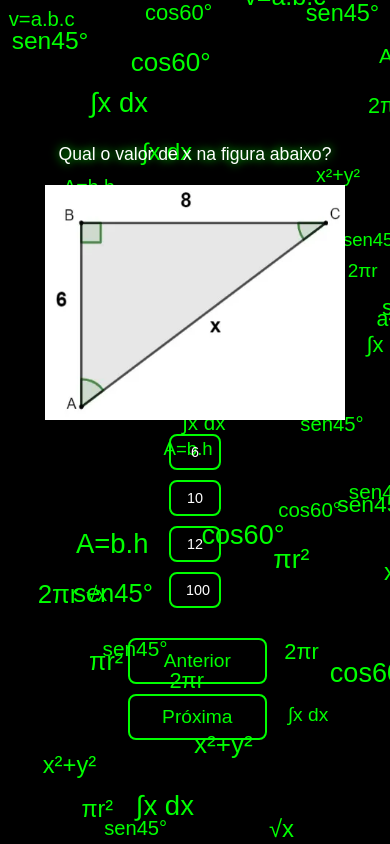
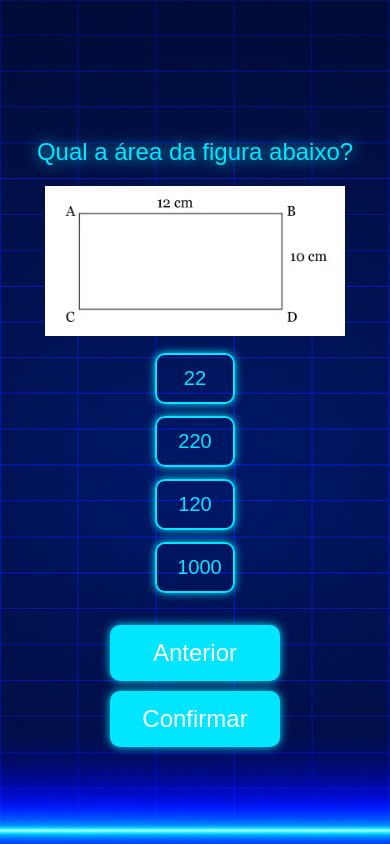
Before and after one commit to Joaquim-angelo/quiz_math, a plain HTML site: page index.html in a window 390 px wide. Both pictures are taken after a click on the button "Entrar". Drawn offline with Linux system fonts and the light colour scheme.

Commit message:
atualizando...

```diff
--- a/index.html
+++ b/index.html
@@ -3,66 +3,66 @@
 <head>
   <meta charset="UTF-8">
   <meta name="viewport" content="width=device-width, initial-scale=1.0">
-  <title>Quiz Matemática Neon Azul</title>
+  <title>Quiz Matemática PIBID</title>
   <style>
-
     body, html {
       margin: 0;
       padding: 0;
       height: 100%;
-      font-family: 'Arial bold', sans-serif;
+      font-family: 'Arial', sans-serif;
       font-size: 20px;
-      color: white ;
-      overflow: auto; /* agora permite rolagem */
+      color: #00e6ff;
+      background: #000;
+      overflow: hidden;
     }
 
-    canvas#bgCanvas {
-      position: fixed;
-      top: 0;
-      left: 0;
-      width: 100%;
-      height: 100%;
-      z-index: -1;
-      background: #000;
+    body {
+      background: url("fundo.png") no-repeat center center fixed;
+      background-size: cover;
     }
 
-    .container, .quiz-container {
+    .container, .quiz-container, .end-page {
       display: flex;
       flex-direction: column;
       justify-content: center;
       align-items: center;
       min-height: 100vh;
       text-align: center;
+      position: relative;
+      z-index: 1;
     }
 
     h1 {
       font-size: 3rem;
-      text-shadow: 0 0 10px #0f0 , 0 0 20px #0f0 ;
+      text-shadow: 0 0 20px #00e6ff, 0 0 40px #00e6ff;
     }
 
     h2 {
       font-size: 1.2rem;
       margin-bottom: 20px;
-      text-shadow: 0 0 10px #0f0 ;
+      text-shadow: 0 0 15px #00e6ff;
     }
 
-    .collaborators {
-      margin: 20px 0;
+    p{
+      color: white;
     }
 
     button {
-      background: #0f0;
-      border: none;
-      padding: 10px 30px;
+      background: transparent;
+      border: 2px solid #00e6ff;
+      padding: 12px 30px;
       font-size: 1.2rem;
-      border-radius: 8px;
+      border-radius: 10px;
       cursor: pointer;
-      color: #000;
+      color: white;
       transition: 0.3s;
+      box-shadow: 0 0 10px #00e6ff;
+      background-color: #00e6ff;
     }
 
     button:hover {
-      box-shadow: 0 0 15px #0f0, 0 0 30px #0f0;
+      background: #00e6ff22;
+      box-shadow: 0 0 20px #00e6ff, 0 0 40px #00e6ff;
     }
 
     .quiz-container {
@@ -70,48 +70,60 @@
       padding: 20px;
     }
 
+    .end-page {
+      display: none;
+      padding: 20px;
+    }
+
     .question {
       font-size: 1.5rem;
       margin-bottom: 20px;
-      text-shadow: 0 0 10px #0f0;
+      text-shadow: 0 0 15px #00e6ff;
     }
 
     .question img {
       margin: 15px auto;
       display: block;
-      border: 2px solid #0f0;
+      border: 2px solid #00e6ff;
       border-radius: 10px;
-      box-shadow: 0 0 15px #0f0;
+      box-shadow: 0 0 20px #00e6ff;
     }
 
     .options button {
       display: block;
-      margin: 10px auto;
-      padding: 10px 20px;
+      margin: 12px auto;
+      padding: 12px 20px;
       background: transparent;
-      border: 2px solid #0f0;
-      border-radius: 8px;
+      border: 2px solid #00e6ff;
+      border-radius: 10px;
       font-size: 1rem;
-      color: white;
+      color: #00e6ff;
       cursor: pointer;
       transition: 0.3s;
-      width: 250px;
+      width: 260px;
+      box-shadow: 0 0 8px #00e6ff;
     }
 
     .options button:hover {
-      background: #0ff2;
+      background: #00e6ff22;
+    }
+
+    .selected {
+      background: white !important;
     }
 
     .correct {
       background: #0f0 !important;
-      color: white !important;
-      border-color: #0f0 !important;
+      color: #000 !important;
+      border-color: #00ffcc !important;
+      box-shadow: 0 0 20px #00ffcc;
     }
 
     .wrong {
-      background: #f00 !important;
+      background: #ff0033 !important;
       color: #fff !important;
-      border-color: #f00 !important;
+      border-color: #ff0033 !important;
+      box-shadow: 0 0 20px #ff0033;
     }
 
     .nav-buttons {
@@ -119,79 +131,26 @@
     }
 
     .nav-buttons button {
-      margin: 0 10px;
-      border: 2px solid #0f0;
-      background: transparent;
-      color: #0f0;
+      margin: 0 12px;
     }
 
-    /* Responsividade para tablets */
-    @media (max-width: 1024px) {
-      h1 {
-        font-size: 2.5rem;
-      }
-      h2 {
-        font-size: 1rem;
-      }
-      .question {
-        font-size: 1.3rem;
-      }
-      .options button {
-        width: 220px;
-        font-size: 0.95rem;
-      }
-    }
-
-    /* Responsividade para celulares */
     @media (max-width: 600px) {
-      body, html {
-        font-size: 16px;
-      }
-
-      h1 {
-        font-size: 2rem;
-      }
-
-      h2 {
-        font-size: 0.9rem;
-      }
-
-      .question {
-        font-size: 1.1rem;
-      }
-
-      .question img {
-        max-width: 90% !important;
-      }
-
-      .options button {
-        width: 90%;
-        font-size: 0.9rem;
-        padding: 8px 15px;
-      }
-
-      .nav-buttons {
-        display: flex;
-        flex-direction: column;
-        gap: 10px;
-      }
-
-      .nav-buttons button {
-        width: 90%;
-      }
+      h1 { font-size: 2rem; }
+      h2 { font-size: 1rem; }
+      .question { font-size: 1.2rem; }
+      .options button { width: 90%; }
+      .nav-buttons { display: flex; flex-direction: column; gap: 10px; }
     }
   </style>
 </head>
 <body>
-  <canvas id="bgCanvas"></canvas>
-
   <!-- Página inicial -->
   <div class="container" id="start-page">
-    <h1 style="color: #0f0;">Quiz Matemática</h1>
+    <h1>Quiz Matemática</h1>
     <h2>Projeto de perguntas (PIBID - Matemática)</h2>
     <div class="collaborators">
       <p>Joaquim Angelo</p>
-      <p>Mikaele Oliveira</p>
+      <p>Mikaeli Oliveira</p>
       <p>Jose Ribamar</p>
       <p>Danilo</p>
       <p>Lynconl Nascimento</p>
@@ -206,117 +165,128 @@
     <div class="options" id="options"></div>
     <div class="nav-buttons">
       <button onclick="prevQuestion()">Anterior</button>
-      <button onclick="nextQuestion()">Próxima</button>
+      <button onclick="confirmAnswer()">Confirmar</button>
     </div>
   </div>
 
+  <!-- Página final -->
+  <div class="end-page" id="end-page">
+    <h1>Fim do Quiz ✅</h1>
+    <h2>Obrigado por participar!</h2>
+    <button onclick="goHome()">Voltar para Início</button>
+  </div>
+
   <script>
-    // Fundo interativo com fórmulas flutuando
-    const canvas = document.getElementById("bgCanvas");
-    const ctx = canvas.getContext("2d");
-    canvas.width = window.innerWidth;
-    canvas.height = window.innerHeight;
-
-    const formulas = ["A=b.h", "a²+b²=c²", "πr²", "∫x dx", "x²+y²", "v=a.b.c", "cos60°", "sen45°", "2πr", "√x"];
-    const particles = [];
-
-    class Particle {
-      constructor(x, y, text) {
-        this.x = x;
-        this.y = y;
-        this.text = text;
-        this.speed = 1 + Math.random() * 2;
-        this.size = 18 + Math.random() * 10;
-      }
-      draw() {
-        ctx.fillStyle = " #0f0";
-        ctx.font = this.size + "px Arial";
-        ctx.fillText(this.text, this.x, this.y);
-      }
-      update() {
-        this.y += this.speed;
-        if (this.y > canvas.height) {
-          this.y = -20;
-          this.x = Math.random() * canvas.width;
-        }
-        this.draw();
-      }
-    }
-
-    function initParticles() {
-      for (let i = 0; i < 50; i++) {
-        let x = Math.random() * canvas.width;
-        let y = Math.random() * canvas.height;
-        let text = formulas[Math.floor(Math.random() * formulas.length)];
-        particles.push(new Particle(x, y, text));
-      }
-    }
-
-    function animate() {
-      ctx.clearRect(0, 0, canvas.width, canvas.height);
-      particles.forEach(p => p.update());
-      requestAnimationFrame(animate);
-    }
-
-    initParticles();
-    animate();
-
-    // Quiz
     const questions = [
+      {
+        text: "Qual a área da figura abaixo?",
+        image: "retangulo.webp",
+        imgWidth: "300px",
+        options: ["22","220","120","1000"],
+        correct: 2
+      },
       {
         text: "Qual o valor de x na figura abaixo?",
         image: "triangulo.webp",
-        imgWidth: "300px", // aqui você controla o tamanho da imagem
-        options: ["6","10", "12","100"],
+        imgWidth: "300px",
+        options: ["6","10","12","100"],
         correct: 1
       },
-       {
-        text: "Qual o voluma do prisma abaixo?",
+      {
+        text: "Qual a fórmula usada para calcular a área do triangulo?",
+        image: "tri_transparente.png",
+        imgWidth: "300px",
+        options: ["a²+b²=c²","(b*h)/2","(3a²/2)","2πr"],
+        correct: 1
+      },
+        {
+        text: "De qual tipo é o triangulo abaixo?",
+        image: "escaleno.png",
+        imgWidth: "300px",
+        options: ["Isósceles","Retangulo","Escaleno","Equilátero"],
+        correct: 2
+      },
+      {
+        text: "Qual o volume do prisma abaixo?",
         image: "prisma.jpg",
-        imgWidth: "300px", // aqui você controla o tamanho da imagem
-        options: ["20","22","32", "320"],
+        imgWidth: "260px",
+        options: ["20","22","32","320"],
         correct: 3
       },
-             {
+      {
+        text: "Qual a fórmula da área lateral do cilindro?",
+        image: "cilindro.png",
+        imgWidth: "300px",
+        options: ["2πrh","2π","a.b.c","πr²"],
+        correct: 0
+      },
+      {
+        text: "Analisando o gráfico de lucros e receitas e de uma empresa abaixo responda em qual mês foi obtido o maior lucro nessa empresa?",
+        image: "grafico_2.png",
+        imgWidth: "400px",
+        options: ["Julho","Agosto","Outubro", "Novembro"],
+        correct: 2
+      },
+      {
         text: "Analisando o gráfico abaixo responda quantas pessoas precisaram usar óculos por causa da vista embaçada?",
         image: "grafico.png",
-        imgWidth: "400px", // aqui você controla o tamanho da imagem
+        imgWidth: "400px",
         options: ["32","26","29", "19"],
         correct: 0
+      },
+      {
+        text: "Quantas combinações diferentes de palavras podem ser formadas pelas letras A, B, C (sem repetição)?",
+        options: ["3","33","12", "20"],
+        correct: 2
       },
       {
         text: "Quantas combinações diferentes de roupa uma pessoas pode vestir tendo, 6 camisas e 4 calças?",
         options: ["10","60","24", "48"],
         correct: 2
       },
+        {
+        text: "Quais as coordenas do ponto P na figura abaixo?",
+        image: "cartesiano.png",
+        imgWidth: "320px",
+        options: ["(350, 17.5)","(17.5,350)","(300,15)", "(15,300)"],
+        correct: 0
+      },{
+        text: "Qual o tipo da função abaixo?",
+        image: "afim.png",
+        imgWidth: "300px",
+        options: ["Função afim","Função Logaritmica","Função Exponencial", "Função quadrática"],
+        correct: 0
+      },
       {
-        text: "Juliana possui 3 sandálias marrons, 5 sandálias pretas, 4 bolsas marrons, 2 bolsas brancas. Ela está usando um acessório marrom, qual a probabilidade que seja uma sandália?",
-        options: ["1/14", "3/14", "6/14", "3/7"],
+        text: "Qual o resultado da expressão abaixo?",
+        image: "integral.webp",
+        imgWidth: "300px",
+        options: ["32","2π","Retangulo","Não sei"],
         correct: 3
       },
-      {
-        text: "Quais as cordenadas do ponto P no plano cartesiano abaixo?",
-        image: "cartesiano.png",
-        imgWidth: "400px",
-        options: ["(17,5; 350).", "(300; 15)", "(350; 17,5)", "(400; 20)"],
-        correct: 2
-      },
-      {
-        text: "Maurício aplicou R$ 500,00 a juros simples durante 12 meses, à taxa de 2% ao mês. Qual o valor do montante ao final desse período?",
-        options: ["500", "620", "900", "1500"],
-        correct: 1
-      }
     ];
 
     let currentQuestion = 0;
+    let selectedOption = null;
+    let answered = false;
 
     function startQuiz() {
       document.getElementById("start-page").style.display = "none";
       document.getElementById("quiz").style.display = "flex";
+      document.getElementById("end-page").style.display = "none";
+      currentQuestion = 0;
       loadQuestion();
     }
 
     function loadQuestion() {
+      if (currentQuestion >= questions.length) {
+        endQuiz();
+        return;
+      }
+
+      answered = false;
+      selectedOption = null;
+
       const q = questions[currentQuestion];
       document.getElementById("question").textContent = q.text;
 
@@ -328,26 +298,39 @@
       q.options.forEach((opt, i) => {
         const btn = document.createElement("button");
         btn.textContent = opt;
-        btn.onclick = () => checkAnswer(i, btn);
+        btn.onclick = () => selectOption(i, btn);
         optionsDiv.appendChild(btn);
       });
     }
 
-    function checkAnswer(selected, btn) {
+    function selectOption(index, btn) {
+      if (answered) return;
+      const buttons = document.querySelectorAll(".options button");
+      buttons.forEach(b => b.classList.remove("selected"));
+      btn.classList.add("selected");
+      selectedOption = index;
+    }
+
+    function confirmAnswer() {
+      if (selectedOption === null || answered) return;
+
+      answered = true;
       const q = questions[currentQuestion];
-      const options = document.querySelectorAll(".options button");
-      options.forEach((b, i) => {
+      const buttons = document.querySelectorAll(".options button");
+
+      buttons.forEach((b, i) => {
         b.disabled = true;
         if (i === q.correct) b.classList.add("correct");
-        if (i === selected && selected !== q.correct) b.classList.add("wrong");
+        if (i === selectedOption && selectedOption !== q.correct) {
+          b.classList.add("wrong");
+        }
       });
-    }
 
-    function nextQuestion() {
-      if (currentQuestion < questions.length - 1) {
+      // avança automaticamente após 1,5s
+      setTimeout(() => {
         currentQuestion++;
         loadQuestion();
-      }
+      }, 1500);
     }
 
     function prevQuestion() {
@@ -357,10 +340,16 @@
       }
     }
 
-    window.addEventListener("resize", () => {
-      canvas.width = window.innerWidth;
-      canvas.height = window.innerHeight;
-    });
+    function endQuiz() {
+      document.getElementById("quiz").style.display = "none";
+      document.getElementById("end-page").style.display = "flex";
+    }
+
+    function goHome() {
+      document.getElementById("quiz").style.display = "none";
+      document.getElementById("end-page").style.display = "none";
+      document.getElementById("start-page").style.display = "flex";
+    }
   </script>
 </body>
 </html>
```
Also changed, not shown: afim.png (added), cilindro.png (added), escaleno.png (added), fundo.png (added), grafico_2.png (added), integral.webp (added), math-futurista.jpg (added), retangulo.webp (added), tri_transparente.png (added).
